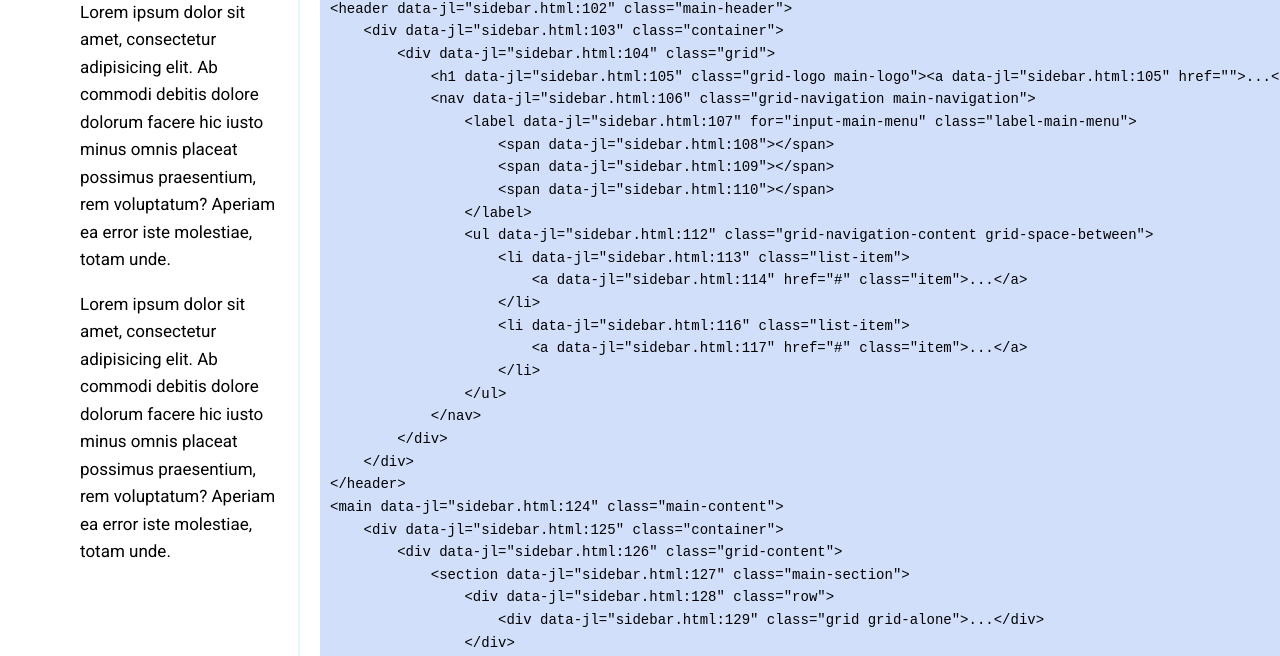
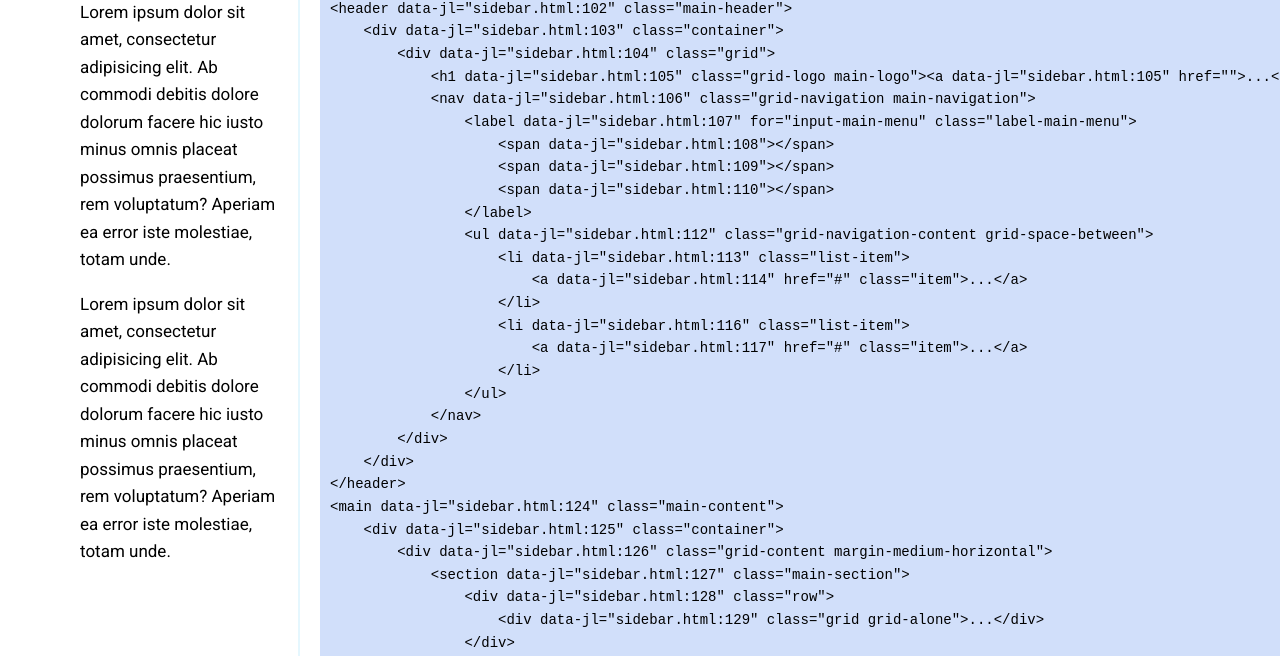
Before and after one commit to modpreneur/bowtie, a website: page sidebar.html in a window 1280 px wide. Shown: the part 141-797 px from the top of the page. Drawn offline with Linux system fonts and the light colour scheme.

Commit message:
Removed padding from .grid-content.
- It was unable to get rid of it by using .margin-none-horizontal because the selector is not specific enough to override it and we want to avoid using !important

- If the developer who uses Bowtie decides to have the content padded, they can always use .padding-medium-horizontal.

```diff
--- a/sidebar.html
+++ b/sidebar.html
@@ -92,7 +92,7 @@
 </header>
 <main class="main-content">
     <div class="container">
-        <div class="grid-content">
+        <div class="grid-content margin-medium-horizontal">
             <section class="main-section">
                 <div class="row">
                     <div class="grid grid-alone">
@@ -123,7 +123,7 @@
 </header>
 <main class="main-content">
     <div class="container">
-        <div class="grid-content">
+        <div class="grid-content margin-medium-horizontal">
             <section class="main-section">
                 <div class="row">
                     <div class="grid grid-alone">...</div>
--- a/src/less/grid-flex.less
+++ b/src/less/grid-flex.less
@@ -171,7 +171,6 @@ SIDEBAR (1 || 2) | STICKY FOOTER
     -webkit-box-orient: horizontal;
     -webkit-box-direction: normal;
     .flex-direction(row);
-    padding: 0 20px;
   }
   @media (max-width: (@brackpoint-xlarge - 1)) {
     .grid-aside {
```
Also changed, not shown: index.html (+1 -1 lines), src/css/bowtie-2.0.0.css.
